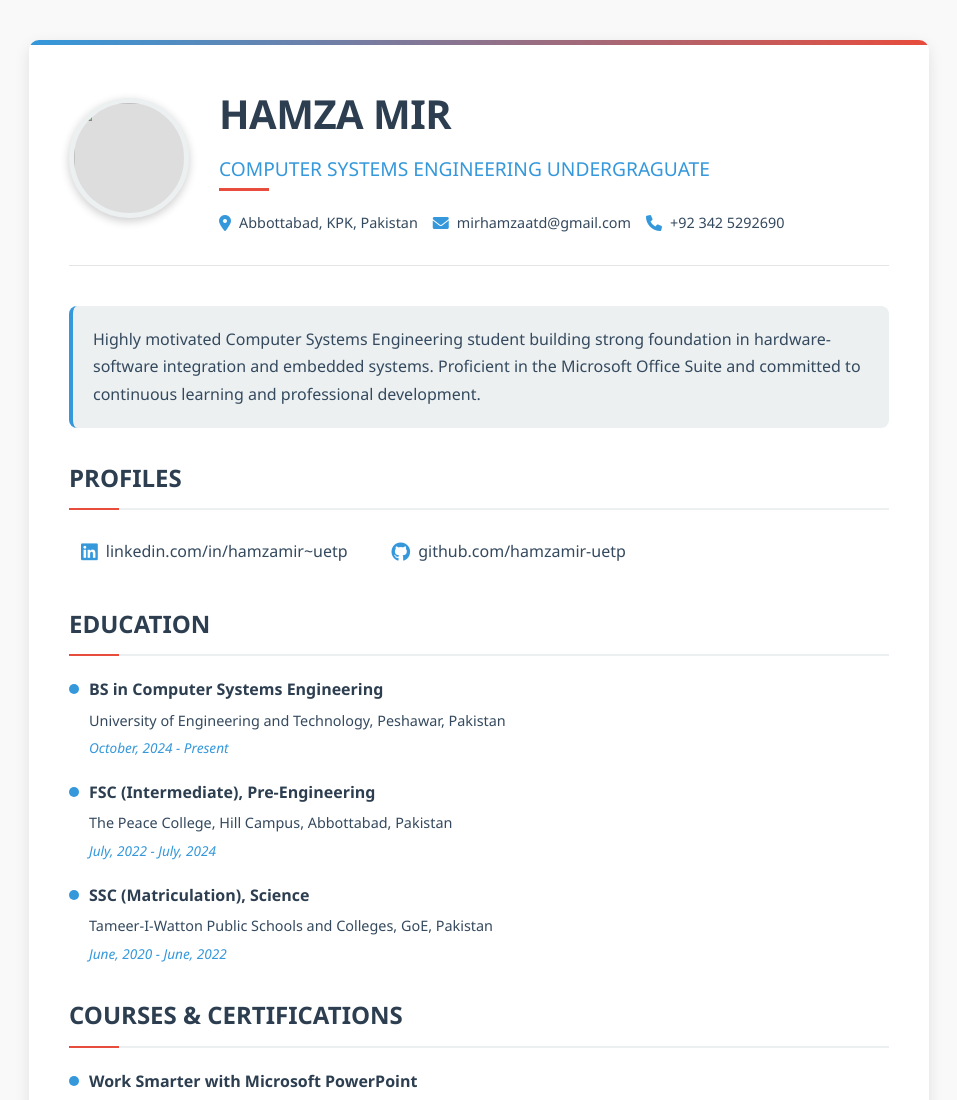
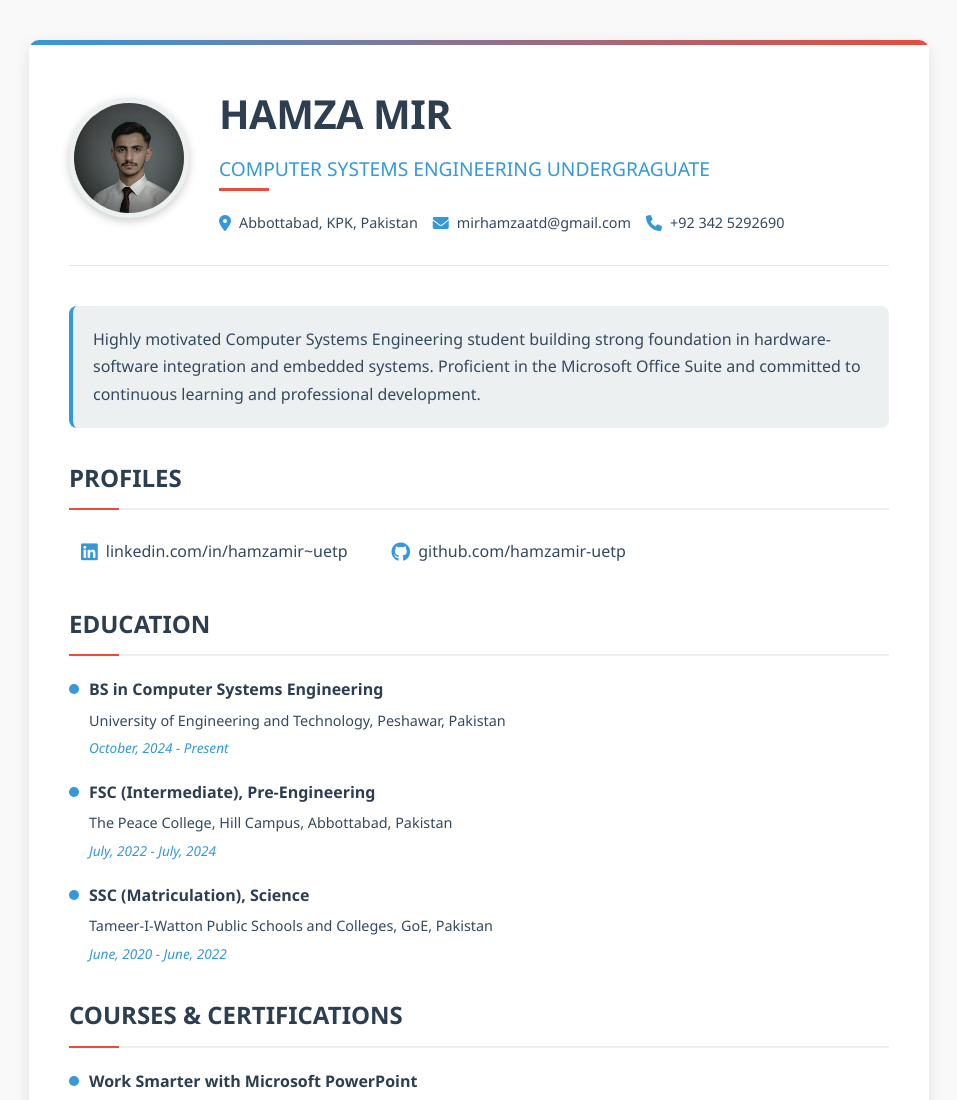
Before and after one commit to hamzamir-uetp/my-Online-Resume, a plain HTML site: page index.html in a window 1280 px wide. Shown: the top 1100 px of the page, without its empty margins (161-1118 px from the left). Drawn offline with Linux system fonts and the light colour scheme.

Commit message:
Update index.html

```diff
--- a/index.html
+++ b/index.html
@@ -424,7 +424,7 @@
 <body>
     <div class="container">
         <header>
-             <img src="file:///d%3A/Javascript/myDocs/picGrey.png" class="profile-photo">
+             <img src="image001.png" class="profile-photo">
             <div class="header-content">
                 <h1>HAMZA MIR</h1>
                 <div class="title">COMPUTER SYSTEMS ENGINEERING UNDERGRAGUATE</div>
@@ -531,4 +531,5 @@
         </section>
     </div>
 </body>
+
 </html>
```
